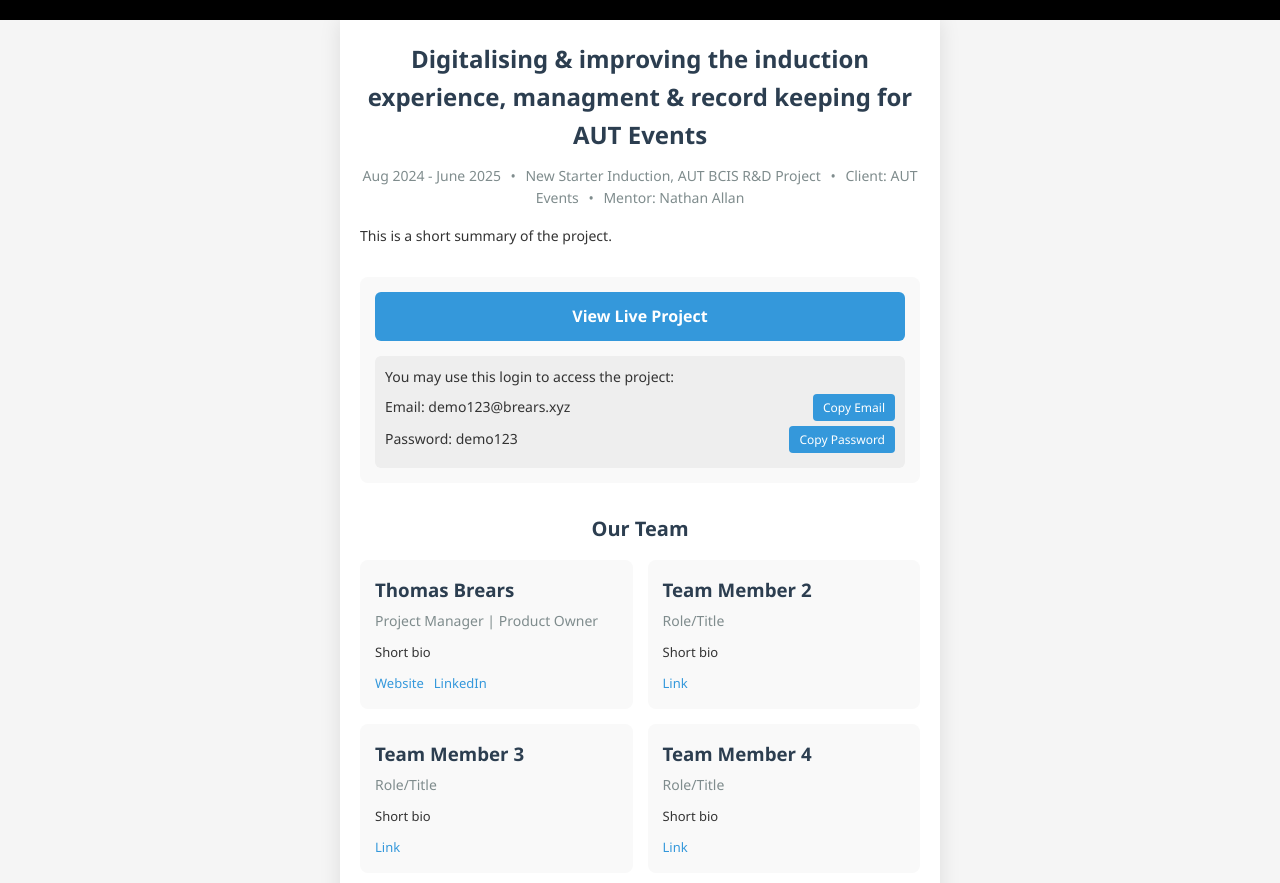
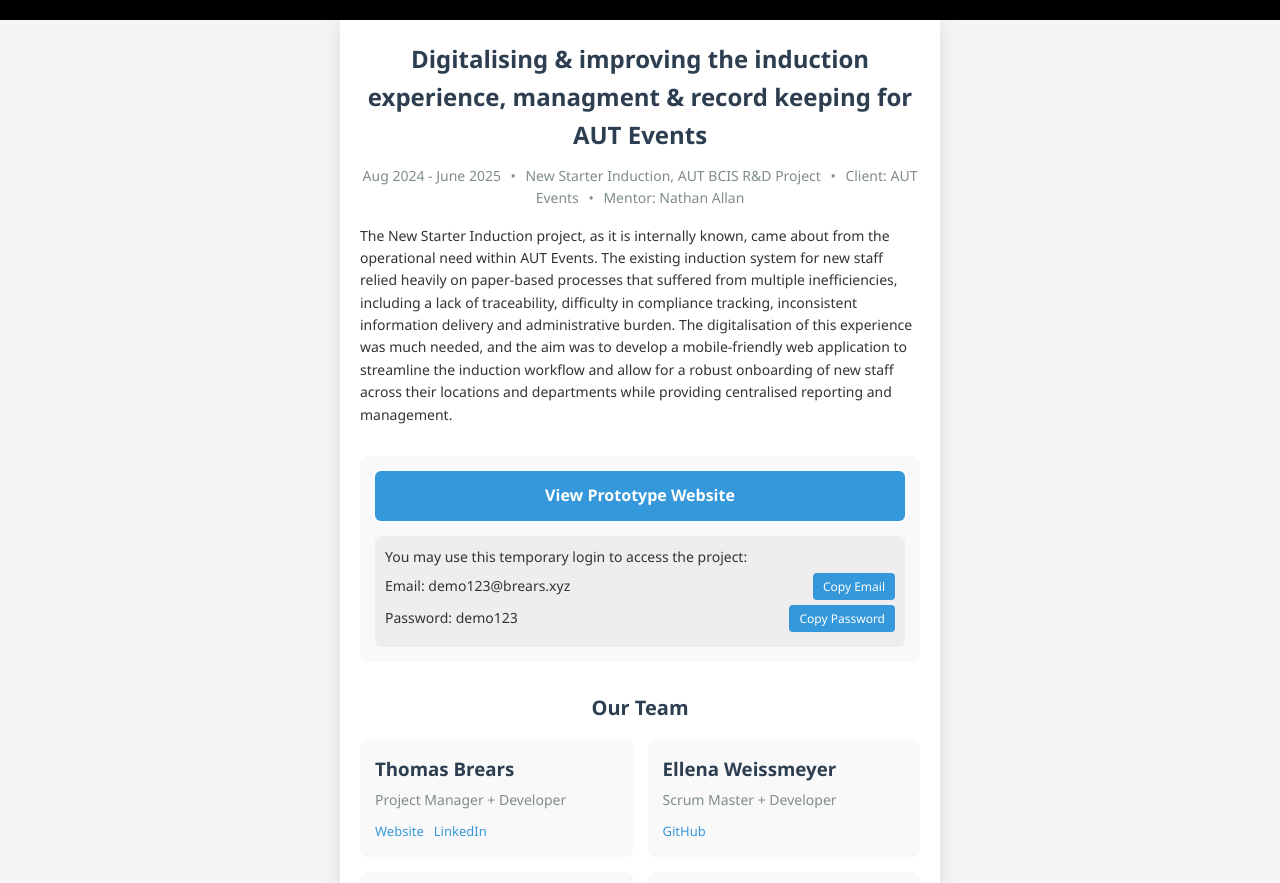
Before and after one commit to thomasbrears/preswebsite, a plain HTML site: page index.html in a window 1280 px wide. Shown: the part 69-952 px from the top of the page. Drawn offline with Linux system fonts and the light colour scheme.

Commit message:
update description and team members

```diff
--- a/index.html
+++ b/index.html
@@ -3,7 +3,7 @@
 <head>
     <meta charset="UTF-8">
     <meta name="viewport" content="width=device-width, initial-scale=1.0">
-    <title>Project Bio Link</title>
+    <title>New Starter Induction Project Bio Link</title>
     <link rel="stylesheet" href="style.css">
 </head>
 <body>
@@ -14,17 +14,20 @@
         <header>
             <h1 class="project-title">Digitalising & improving the induction experience, managment & record keeping for AUT Events</h1>
             <p class="project-meta">
-               Aug 2024 - June 2025 <span class="dot-separator">•</span> New Starter Induction, AUT BCIS R&D Project <span class="dot-separator">•</span> Client: AUT Events <span class="dot-separator">•</span> Mentor: Nathan Allan
+                                                    Aug 2024 - June 2025
+               <span class="dot-separator">•</span> New Starter Induction, AUT BCIS R&D Project
+               <span class="dot-separator">•</span> Client: AUT Events
+               <span class="dot-separator">•</span> Mentor: Nathan Allan
             </p>
             <p class="project-summary">
-                This is a short summary of the project.
+                The New Starter Induction project, as it is internally known, came about from the operational need within AUT Events. The existing induction system for new staff relied heavily on paper-based processes that suffered from multiple inefficiencies, including a lack of traceability, difficulty in compliance tracking, inconsistent information delivery and administrative burden. The digitalisation of this experience was much needed, and the aim was to develop a mobile-friendly web application to streamline the induction workflow and allow for a robust onboarding of new staff across their locations and departments while providing centralised reporting and management.
             </p>
         </header>
 
         <div class="project-link-section">
-            <a href="https://aut-events-induction.vercel.app/" class="project-link">View Live Project</a>
+            <a href="https://dev-aut-events-induction.vercel.app/" class="project-link">View Prototype Website</a>
             <div class="login-info">
-                <div>You may use this login to access the project:</div>
+                <div>You may use this temporary login to access the project:</div>
                 <div style="display: flex; justify-content: space-between; align-items: center; margin: 5px 0;">
                     <div>Email: demo123@brears.xyz</div>
                     <button class="copy-btn" onclick="copyEmail()">Copy Email</button>
@@ -41,35 +44,31 @@
             <div class="team-grid">
                 <div class="team-member">
                     <h3 class="member-name">Thomas Brears</h3>
-                    <p class="member-role">Project Manager | Product Owner</p>
-                    <p class="member-bio">Short bio</p>
+                    <p class="member-role">Project Manager + Developer</p>
                     <div class="social-links">
                         <a href="https://thomas.brears.xyz" class="social-link">Website</a>
                         <a href="https://linkedin.com/in/thomasbrears" class="social-link">LinkedIn</a>
                     </div>
                 </div>
                 <div class="team-member">
-                    <h3 class="member-name">Team Member 2</h3>
-                    <p class="member-role">Role/Title</p>
-                    <p class="member-bio">Short bio</p>
+                    <h3 class="member-name">Ellena Weissmeyer</h3>
+                    <p class="member-role">Scrum Master + Developer</p>
                     <div class="social-links">
-                        <a href="#" class="social-link">Link</a>
+                        <a href="https://github.com/GalaxiEchoes" class="social-link">GitHub</a>
                     </div>
                 </div>
                 <div class="team-member">
-                    <h3 class="member-name">Team Member 3</h3>
-                    <p class="member-role">Role/Title</p>
-                    <p class="member-bio">Short bio</p>
+                    <h3 class="member-name">Zaoqi (Mio) Cao</h3>
+                    <p class="member-role">Developer</p>
                     <div class="social-links">
-                        <a href="#" class="social-link">Link</a>
+                        <a href="https://github.com/mio-19" class="social-link">GitHub</a>
                     </div>
                 </div>
                 <div class="team-member">
-                    <h3 class="member-name">Team Member 4</h3>
-                    <p class="member-role">Role/Title</p>
-                    <p class="member-bio">Short bio</p>
+                    <h3 class="member-name">Pau Chen Ellison Yong (Ellison)</h3>
+                    <p class="member-role">Developer</p>
                     <div class="social-links">
-                        <a href="#" class="social-link">Link</a>
+                        <a href="https://github.com/ellisonyy" class="social-link">GitHub</a>
                     </div>
                 </div>
             </div>
```
